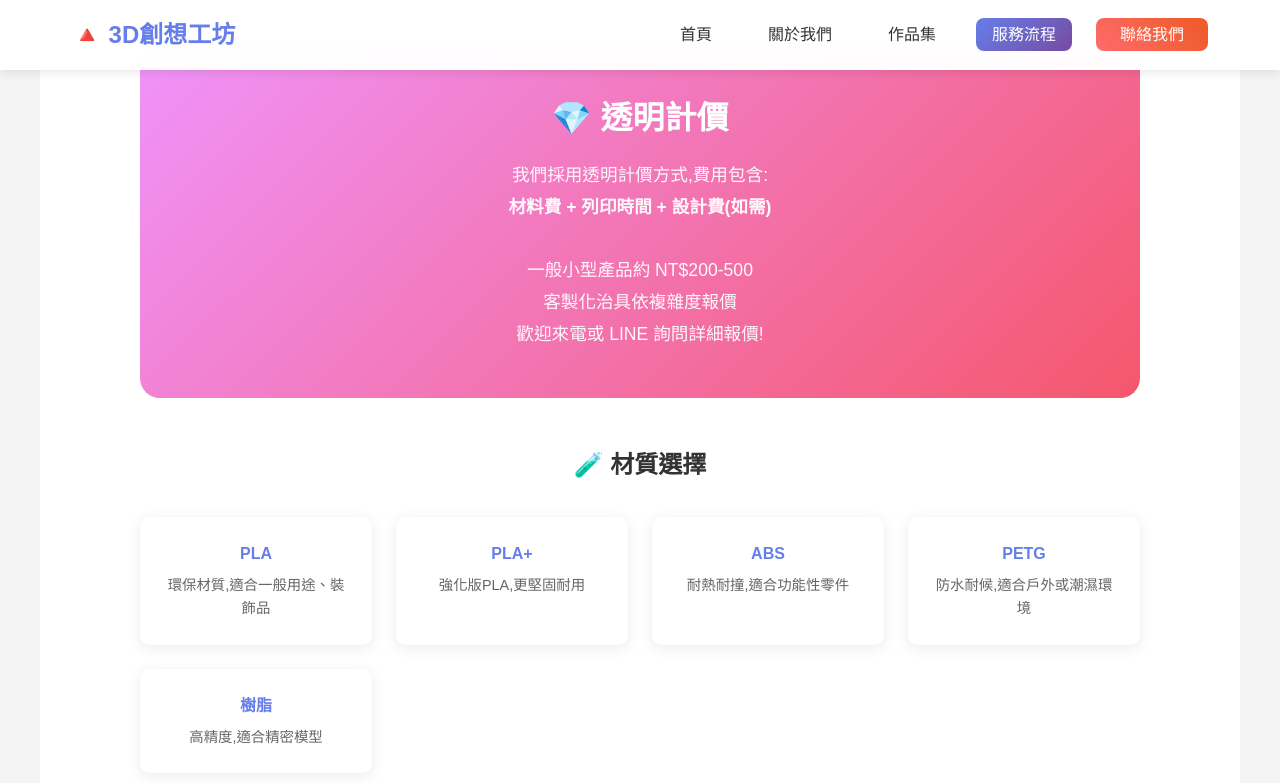
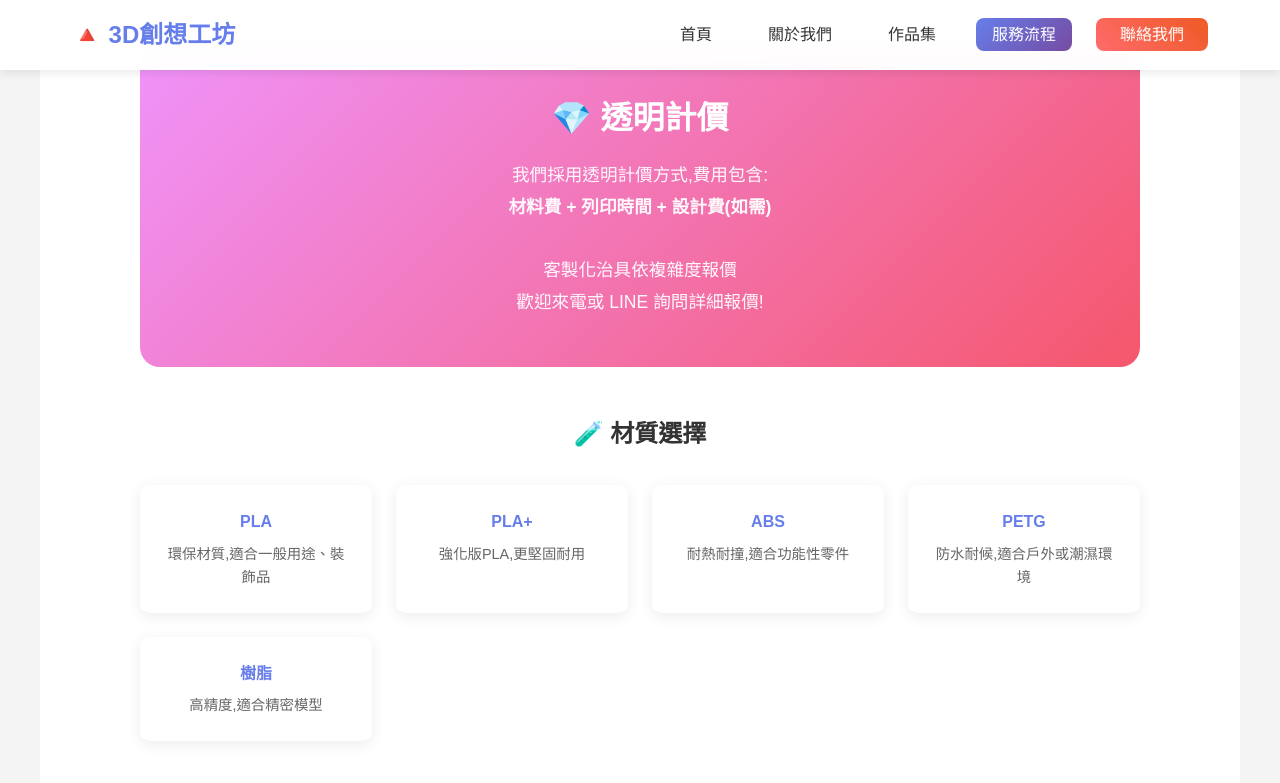
Before and after one commit to 10wang-creat/3d-workshop1, a Jekyll site: the page built from service.html, in a window 1280 px wide and 900 px high, scrolled down 2502 px. Shown: the top 783 px of the window. Built offline with Jekyll 4.4.1, drawn with Linux system fonts in a browser that asks for light colours.

```diff
--- a/service.html
+++ b/service.html
@@ -148,7 +148,6 @@
       我們採用透明計價方式,費用包含:<br>
       <strong>材料費 + 列印時間 + 設計費(如需)</strong>
       <br><br>
-      一般小型產品約 NT$200-500<br>
       客製化治具依複雜度報價<br>
       歡迎來電或 LINE 詢問詳細報價!
     </p>
```
